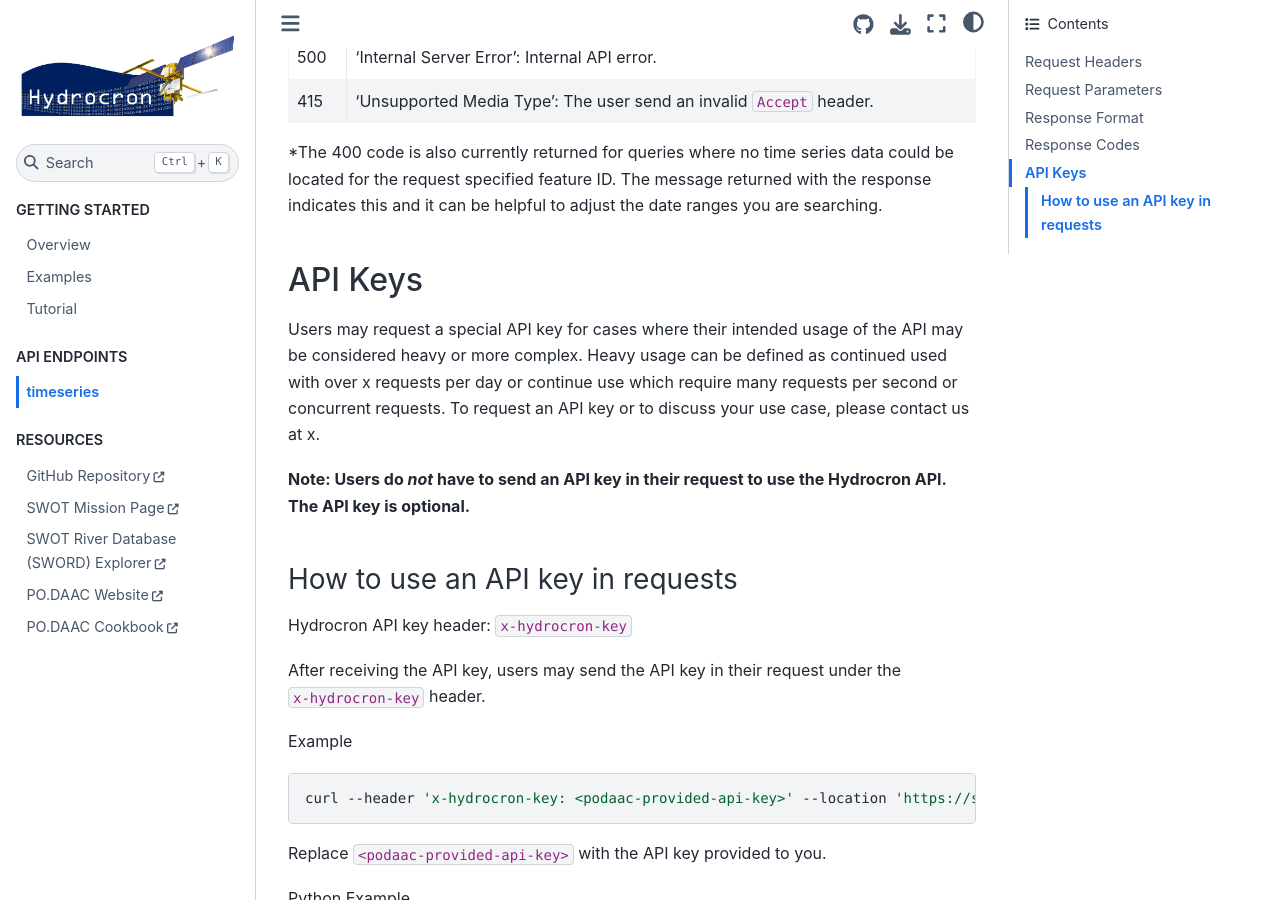
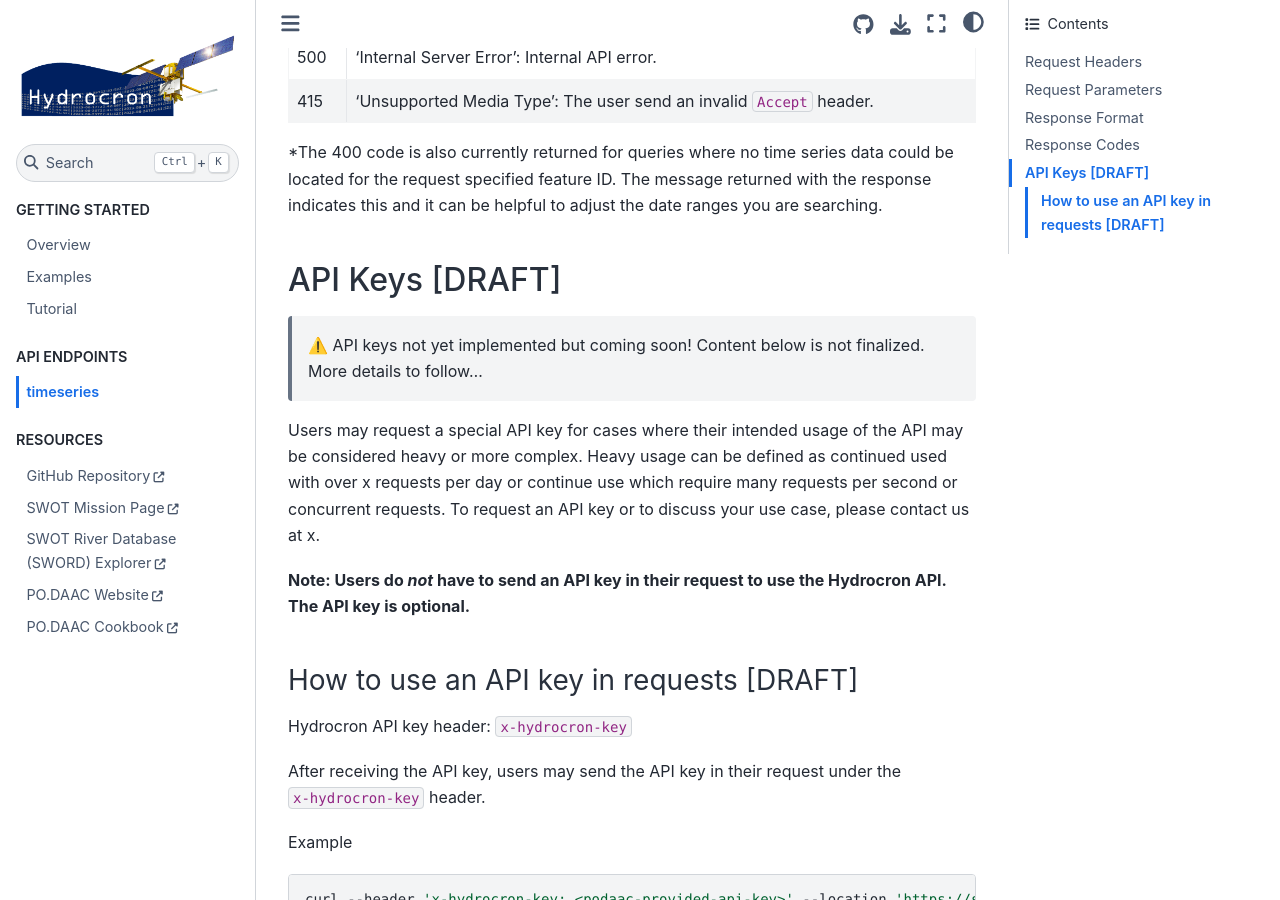
Before and after one commit to podaac/hydrocron, a Jupyter Book: the page built from docs/timeseries.md, in a window 1280 px wide and 900 px high, scrolled down 10321 px. Built offline with Jupyter Book 1.0.4 settings and Sphinx 7.4.7 and the Sphinx Book theme 1.1.4, drawn with Linux system fonts in a browser that asks for light colours.

````diff
--- a/docs/timeseries.md
+++ b/docs/timeseries.md
@@ -444,13 +444,16 @@ Example CSV response:
 
 *The 400 code is also currently returned for queries where no time series data could be located for the request specified feature ID. The message returned with the response indicates this and it can be helpful to adjust the date ranges you are searching.
 
-## API Keys
+## API Keys [DRAFT]
+
+> ⚠️
+>API keys not yet implemented but coming soon! Content below is not finalized. More details to follow...
 
 Users may request a special API key for cases where their intended usage of the API may be considered heavy or more complex. Heavy usage can be defined as continued used with over x requests per day or continue use which require many requests per second or concurrent requests. To request an API key or to discuss your use case, please contact us at x.
 
 **Note: Users do *not* have to send an API key in their request to use the Hydrocron API. The API key is optional.**
 
-### How to use an API key in requests
+### How to use an API key in requests [DRAFT]
 
 Hydrocron API key header: `x-hydrocron-key`
 
@@ -486,4 +489,5 @@ params = {
 
 response = requests.get(url=url, headers=headers, params=params)
 ```
+
 Replace `<podaac-provided-api-key>` with the API key provided to you.
````
